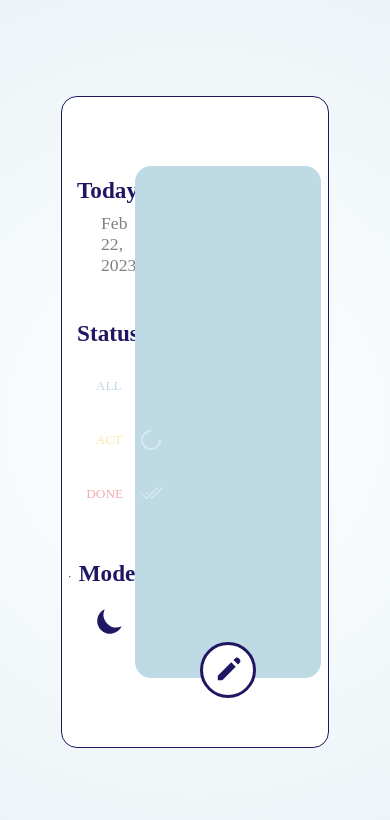
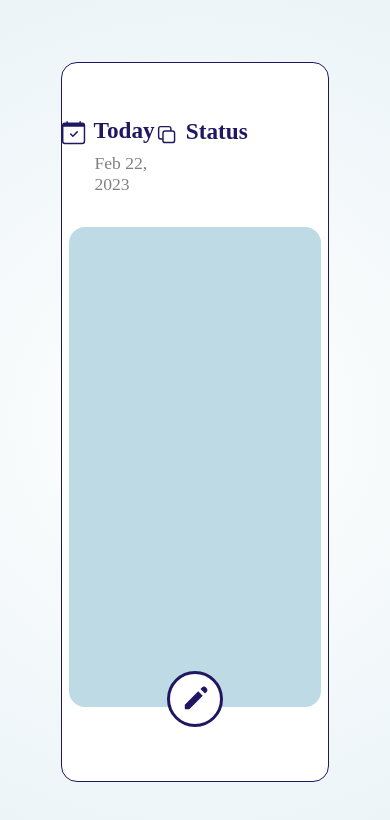
Before and after one commit to jelly12paw/To-Do-List, a React (Create React App) app in the folder todos/: page / in a window 390 px wide. Shown: the top 820 px of the page. Built offline with nearby package versions, Linux system fonts and the light colour scheme; a web font is replaced by a local one.

Commit message:
style: tablet size style

```diff
--- a/todos/src/App.css
+++ b/todos/src/App.css
@@ -28,3 +28,11 @@
     color: var(--todo-bg);
     background-color: var(--done);
 }
+
+/* 태블릿 사이즈 */
+@media all and (max-width: 1024px){
+    .done .Status_show__GKQZH{
+      margin-left: -0.5rem;
+    }
+
+}
--- a/todos/src/components/Status/Status.module.css
+++ b/todos/src/components/Status/Status.module.css
@@ -82,3 +82,33 @@
     color: var(--text);
     cursor: pointer;
 }
+
+/* 태블릿 사이즈 */
+@media all and (max-width: 1024px){
+    .header {
+      display: flex;
+      width: 100%;
+      justify-content: space-around;
+      align-items: center;
+      top: -1rem;
+      position: relative;
+    }
+
+    .filters {
+        display: flex;
+        align-items: flex-end;
+        margin-top: -0.7rem;
+    }
+
+    .filters li button {
+        margin: 0 0.2rem;
+    }
+
+    .filters li button p {
+        display: none;
+    }
+
+    .toggle {
+        margin-top: 0.3rem;
+    }
+}
--- a/todos/src/components/Todo/Todo.jsx
+++ b/todos/src/components/Todo/Todo.jsx
@@ -1,6 +1,6 @@
 import React, {useState} from 'react';
 import {FaTrashAlt} from 'react-icons/fa';
-import {AiOutlineClockCircle, AiOutlineCheck} from 'react-icons/ai';
+import {AiOutlineClockCircle} from 'react-icons/ai';
 import styles from './Todo.module.css';
 import DatePicker from "react-datepicker";
 import "react-datepicker/dist/react-datepicker.css";
@@ -19,8 +19,6 @@ export default function Todo({todo, onUpdate, onDelete}) {
     return (
         <li className={styles.todo}>
             <input className={styles.checkbox} type="checkbox" id={id} checked={status === 'done'} onChange={handleChange} />
-            {/* <div className={styles.checkicon}><AiOutlineCheck/></div> */}
-            {/* <span className={styles.checkmark}></span> */}
             <div>
                 <label className={styles.text} htmlFor={id}>{text}</label>
                 <div className={styles.clock}>
--- a/todos/src/components/TodoList/TodoList.module.css
+++ b/todos/src/components/TodoList/TodoList.module.css
@@ -3,7 +3,7 @@
     height: 32rem;
     background-color: var(--bg);
     border-radius: 1rem;
-    /* position: relative; */
+    position: relative;
     display: flex;
     flex-direction: column;
 }
@@ -58,3 +58,14 @@
 ::-webkit-scrollbar-corner {
   background: transparent;
 }
+
+/* 태블릿 사이즈 */
+@media all and (max-width: 1024px){
+  .container {
+    width: 95%;
+    height: 30rem;
+    position: relative;
+    top: -2rem;
+  }
+
+}
--- a/todos/src/index.css
+++ b/todos/src/index.css
@@ -81,3 +81,12 @@ code {
   font-family: source-code-pro, Menlo, Monaco, Consolas, 'Courier New',
     monospace;
 }
+
+/* 태블릿 사이즈 */
+@media all and (max-width: 1024px){
+  #root {
+    flex-direction: column;
+    height: 85%;
+  }
+
+}
```
Also changed, not shown: todos/src/components/Todo/Todo.module.css (+0 -30 lines).
